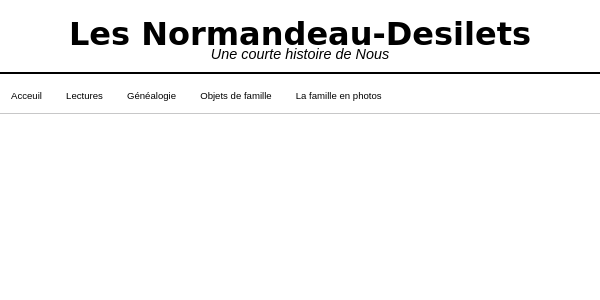
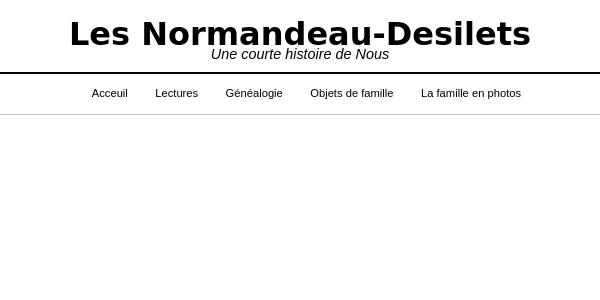
Before and after one commit to micheldesilets/la_famille, a PHP site: page /photo_gallery_copy.php in a window 600 px wide. Shown: the top 300 px of the page. Run offline with PHP 8.4, Linux system fonts and the light colour scheme; data that the repository does not hold is empty; some libraries are stand-ins or nearby versions.

Commit message:
Media adjustments - Working on iPad size

```diff
--- a/css/media_query.css
+++ b/css/media_query.css
@@ -16,12 +16,17 @@
     margin-bottom: -0.4em;
   }
 
+  .home-pic {
+    width: 80%;
+  }
+
   .nav-main {
     border-top: 0.13em solid black;
+    text-align: center;
   }
 
   .nav-main li {
-    font-size: 1.2em;
+    font-size: 1.0em;
   }
 
   .nav-main li:first-child {
@@ -35,7 +40,7 @@
   .nav-main a {
     display: inline-block;
     font-size: .5em;
-    padding: .5em .9em .5em 1.15em;
+    padding: .5em .5em .5em 1em;
   }
 
   /* Sidebar */
@@ -114,6 +119,30 @@
 /* 480-767-only
 ------------------------------------------ */
 @media only screen and (min-width: 30em) and (max-width: 47.9375em) {
+
+  .nav-main {
+    border-top: 0.15em solid black;
+    text-align: center;
+  }
+
+  .nav-main li {
+    font-size: 1.0em;
+  }
+
+  .nav-main li:first-child {
+    border-left: none;
+  }
+
+  .nav-main li:last-child a {
+    padding-right: 0;
+  }
+
+  .nav-main a {
+    display: inline-block;
+    font-size: .7em;
+    padding: .5em .9em .5em 1.15em;
+  }
+
   /*  !* Sidebar *!
     .about {
       overflow: hidden;
@@ -176,9 +205,6 @@
   }
 
   .home-pic {
-    display: block;
-    margin-left: auto;
-    margin-right: auto;
     width: 80%;
   }
 
--- a/css/style.css
+++ b/css/style.css
@@ -134,7 +134,6 @@ main {
 .nav-main li {
   /*border-left: 1px solid #c8c8c8;*/
   display: inline-block;
-  text-align: left;
 }
 
 
@@ -228,6 +227,9 @@ h1 {
 }
 
 .home-pic {
+  display: block;
+  margin-left: auto;
+  margin-right: auto;
   max-width: 100%;
 }
 
```
